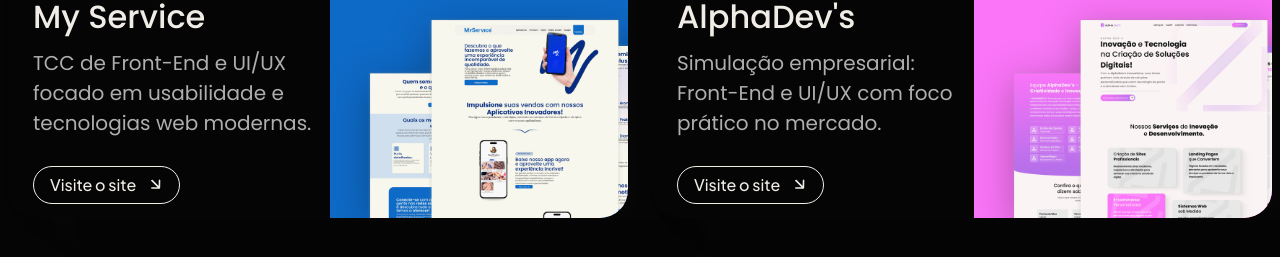
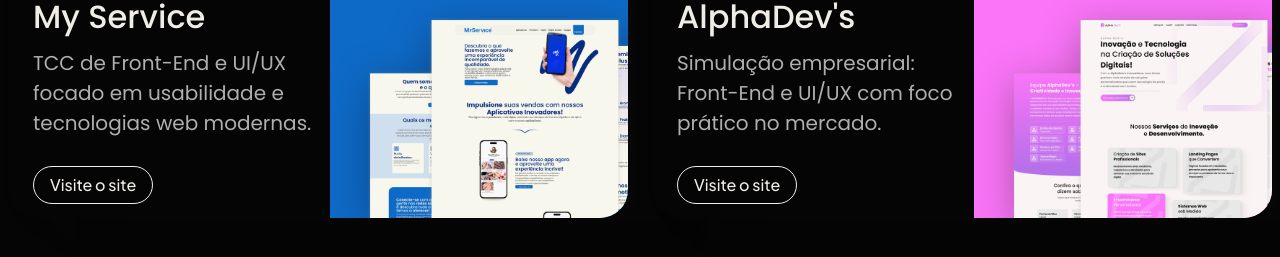
Before and after one commit to saalesz/salesdev-portfolio, a React (Create React App) app: page / in a window 1280 px wide. Shown: the part 1166-1423 px from the top of the page. Built offline with nearby package versions, Linux system fonts and the light colour scheme.

Commit message:
button cardProjects

```diff
--- a/src/Components/CardProject.jsx
+++ b/src/Components/CardProject.jsx
@@ -47,9 +47,6 @@ function CardProjects({
           >
             <button className={styles.btn}>
               {linkLabel}
-              <div className={styles.icon}>
-                <img src={Arrow} alt="Seta" />
-              </div>
             </button>
           </a>
         </div>
--- a/src/Styles/Components/CardProjects.module.css
+++ b/src/Styles/Components/CardProjects.module.css
@@ -120,7 +120,7 @@
       flex-direction: row;
       justify-content: center;
       align-items: center;
-      padding: 4px 8px 4px 16px;
+      padding: 8px 16px;
       gap: 4px;
 
       width: auto;
@@ -142,29 +142,6 @@
       flex: none;
       order: 0;
       flex-grow: 0;
-
-      & .icon {
-        display: flex;
-        flex-direction: row;
-        align-items: center;
-        padding: 9px;
-        gap: 9px;
-
-        width: auto;
-        height: 29.66px;
-
-        border-radius: 100%;
-
-        transform: rotate(45deg);
-
-        flex: none;
-        order: 1;
-        flex-grow: 0;
-      }
-
-      &:hover .icon {
-        transform: rotate(-360deg);
-      }
     }
   }
 }
```
